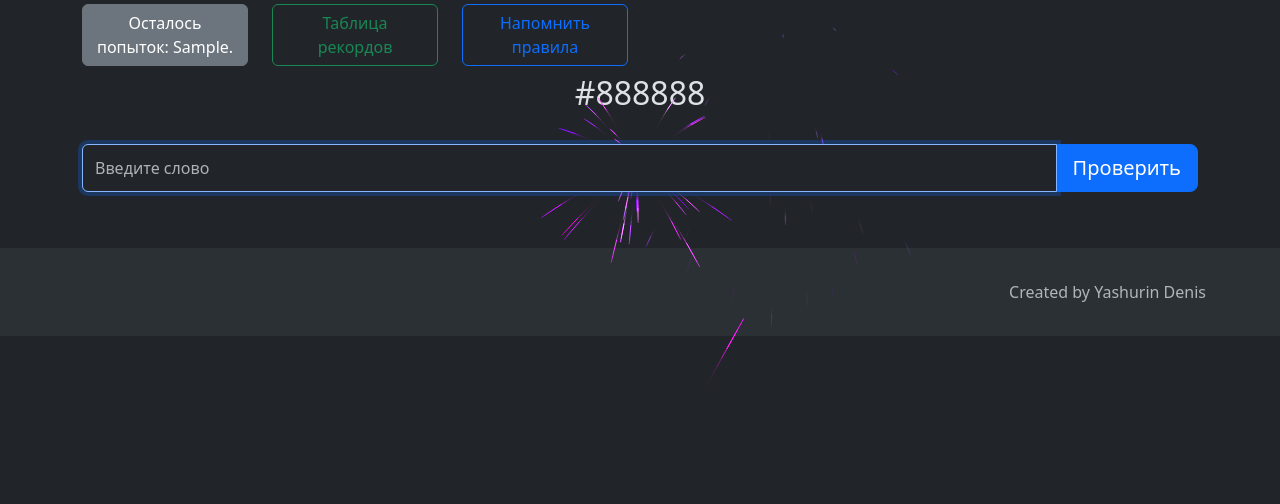
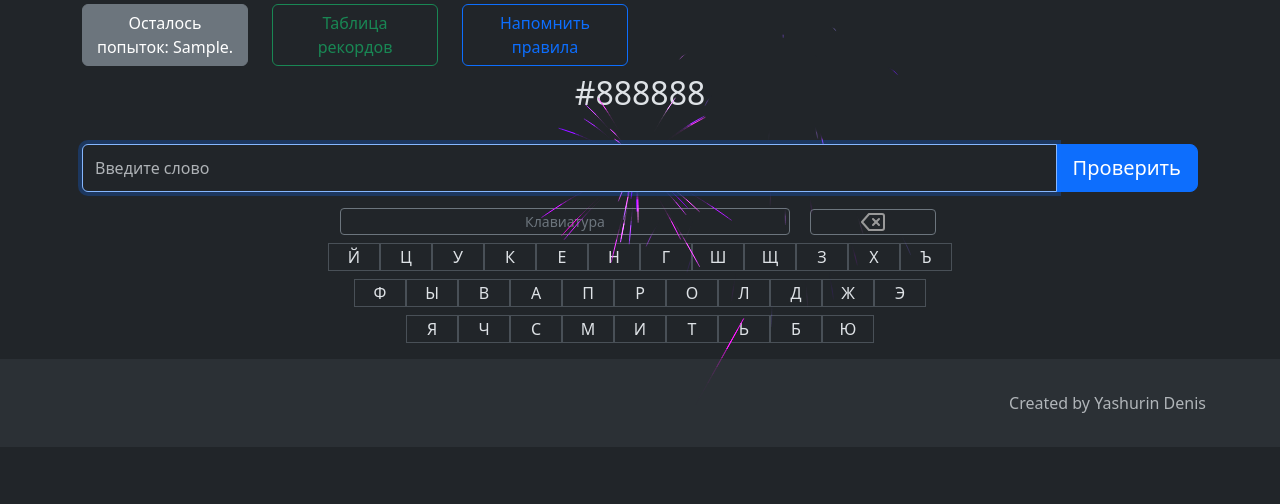
Before and after one commit to Disname33/coolinary, a Django app: template guess_the_word_game/templates/guess_the_word_game/enter_words.html in a window 1280 px wide. Shown: the part 132-636 px from the top of the page. Run offline with Django 4.2, Linux system fonts and the light colour scheme; the template is opened without the code that fills it: most values are stand-ins (such as "Sample title", 1, 10 or a date in 2020).

Commit message:
version 2.8.6 ADD colored keyboard in guess_the_word

```diff
--- a/guess_the_word_game/templates/guess_the_word_game/enter_words.html
+++ b/guess_the_word_game/templates/guess_the_word_game/enter_words.html
@@ -102,9 +102,9 @@
 
     <div class="col col-md-12 mx-auto text-center mx-auto " id="word-container">
         {% autoescape off %}
-            <h2 class="mx-auto">
+            <h2 class="mx-auto" id="words">
                 {% for entered_colored_word in entered_colored_words_list %}
-                    <div class="row justify-content-center text-center"> {{ entered_colored_word|safe }}</div>
+                    <div class="row justify-content-center text-center colored-word"> {{ entered_colored_word|safe }}</div>
                 {% endfor %}
             </h2>
             <b><span>{{ notice|safe }}</span></b>
@@ -125,10 +125,85 @@
         <div class="input-group mb-3">
             <input type="text" name="my_input" class="form-control active" autofocus placeholder="Введите слово"
                    aria-label="Введите слово" aria-describedby="button-addon2" minlength="{{ dif }}"
-                   maxlength="{{ dif }}"
+                   maxlength="{{ dif }}" id="my_input"
                    pattern="[а-яёА-ЯЁ]+" title="Пожалуйста, введите только русские буквы" required>
             <button class="btn btn-primary btn-lg" type="submit" id="button-addon2" {{ input_btn }} >Проверить</button>
         </div>
     </form>
-    <br>
+    <div class="row d-flex mt-2 mx-2 mx-md-auto" id="keyboard_btn">
+        <a class="btn btn-sm btn-outline-secondary d-flex text-center col-9 p-0" href="#keyboard"
+           data-bs-toggle="collapse"
+           role="button" aria-expanded="true" aria-controls="#keyboard #remove_button" data-bs-target=".multi-collapse">
+            Клавиатура
+        </a>
+        <div class="col-3 collapse show collapse-horizontal multi-collapse">
+            <a class="btn btn-sm btn-outline-secondary col-12 ms-2 p-0 " id="remove_button" role="button">
+                <img src="{% static "svg/delete.svg" %}" alt="Delete">
+            </a>
+        </div>
+
+    </div>
+    <div class="collapse show multi-collapse text-center mx-2 mx-md-auto user-select-none" id="keyboard">
+        <div class="row justify-content-center my-2">
+            <div class="col-1 border" id="Й">Й</div>
+            <div class="col-1 border" id="Ц">Ц</div>
+            <div class="col-1 border" id="У">У</div>
+            <div class="col-1 border" id="К">К</div>
+            <div class="col-1 border" id="Е">Е</div>
+            <div class="col-1 border" id="Н">Н</div>
+            <div class="col-1 border" id="Г">Г</div>
+            <div class="col-1 border" id="Ш">Ш</div>
+            <div class="col-1 border" id="Щ">Щ</div>
+            <div class="col-1 border" id="З">З</div>
+            <div class="col-1 border" id="Х">Х</div>
+            <div class="col-1 border" id="Ъ">Ъ</div>
+        </div>
+        <div class="row justify-content-center my-2">
+            <div class="col-1 border" id="Ф">Ф</div>
+            <div class="col-1 border" id="Ы">Ы</div>
+            <div class="col-1 border" id="В">В</div>
+            <div class="col-1 border" id="А">А</div>
+            <div class="col-1 border" id="П">П</div>
+            <div class="col-1 border" id="Р">Р</div>
+            <div class="col-1 border" id="О">О</div>
+            <div class="col-1 border" id="Л">Л</div>
+            <div class="col-1 border" id="Д">Д</div>
+            <div class="col-1 border" id="Ж">Ж</div>
+            <div class="col-1 border" id="Э">Э</div>
+        </div>
+        <div class="row justify-content-center my-2">
+            <div class="col-1 border" id="Я">Я</div>
+            <div class="col-1 border" id="Ч">Ч</div>
+            <div class="col-1 border" id="С">С</div>
+            <div class="col-1 border" id="М">М</div>
+            <div class="col-1 border" id="И">И</div>
+            <div class="col-1 border" id="Т">Т</div>
+            <div class="col-1 border" id="Ь">Ь</div>
+            <div class="col-1 border" id="Б">Б</div>
+            <div class="col-1 border" id="Ю">Ю</div>
+        </div>
+    </div>
+    <script>
+        // Разукрашивает клавиатуру
+        const letters = document.querySelector('#words').querySelectorAll('.border');
+        for (let i = 0; i < letters.length; i++) {
+            document.getElementById(letters[i].textContent).classList.add(...letters[i].classList);
+        }
+
+        const keys = document.querySelector('#keyboard').querySelectorAll('.border');
+        const inputElement = document.getElementById("my_input");
+        for (let i = 0; i < keys.length; i++) {
+            keys[i].addEventListener("click", function () {
+                // Добавить текст из дочернего элемента в поле ввода
+                inputElement.value += this.textContent;
+                // inputElement.focus();
+            });
+        }
+        const removeButton = document.getElementById("remove_button");
+        removeButton.addEventListener("click", function () {
+            inputElement.value = inputElement.value.slice(0, -1);
+            // inputElement.focus();
+        });
+
+    </script>
 {% endblock %}
--- a/guess_the_word_game/templates/guess_the_word_game/game.html
+++ b/guess_the_word_game/templates/guess_the_word_game/game.html
@@ -29,7 +29,7 @@
         }
 
         @media (min-width: 992px) {
-            .border {
+            .colored-word .border {
                 width: 60px;
                 height: 60px;
                 padding-top: 10px;
@@ -41,7 +41,7 @@
         }
 
         @media (max-width: 991px) {
-            .border {
+            .colored-word .border {
                 width: 50px;
                 height: 50px;
                 padding-top: 9px;
@@ -52,6 +52,20 @@
             }
         }
 
+        #keyboard, #keyboard_btn {
+            max-width: 600px;
+
+        }
+
+        #keyboard .border {
+            align-items: center;
+            justify-content: center;
+            padding: 1px !important;
+        }
+
+        #remove_button img {
+            filter: invert(60%);
+        }
 
     </style>
 {% endblock %}
```
Also changed, not shown: guess_the_word_game/services/guess_the_word_game.py (+4 -5 lines), coolinary/static/svg/delete.svg (added).
